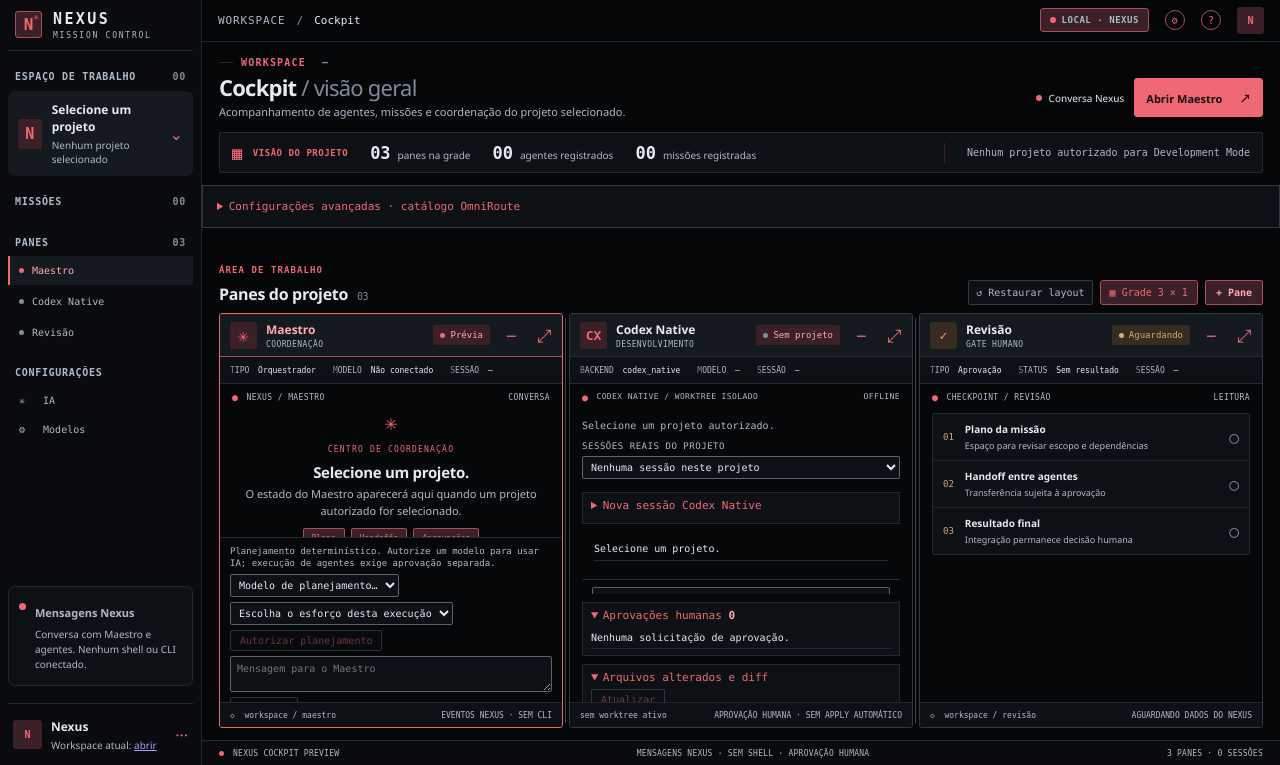
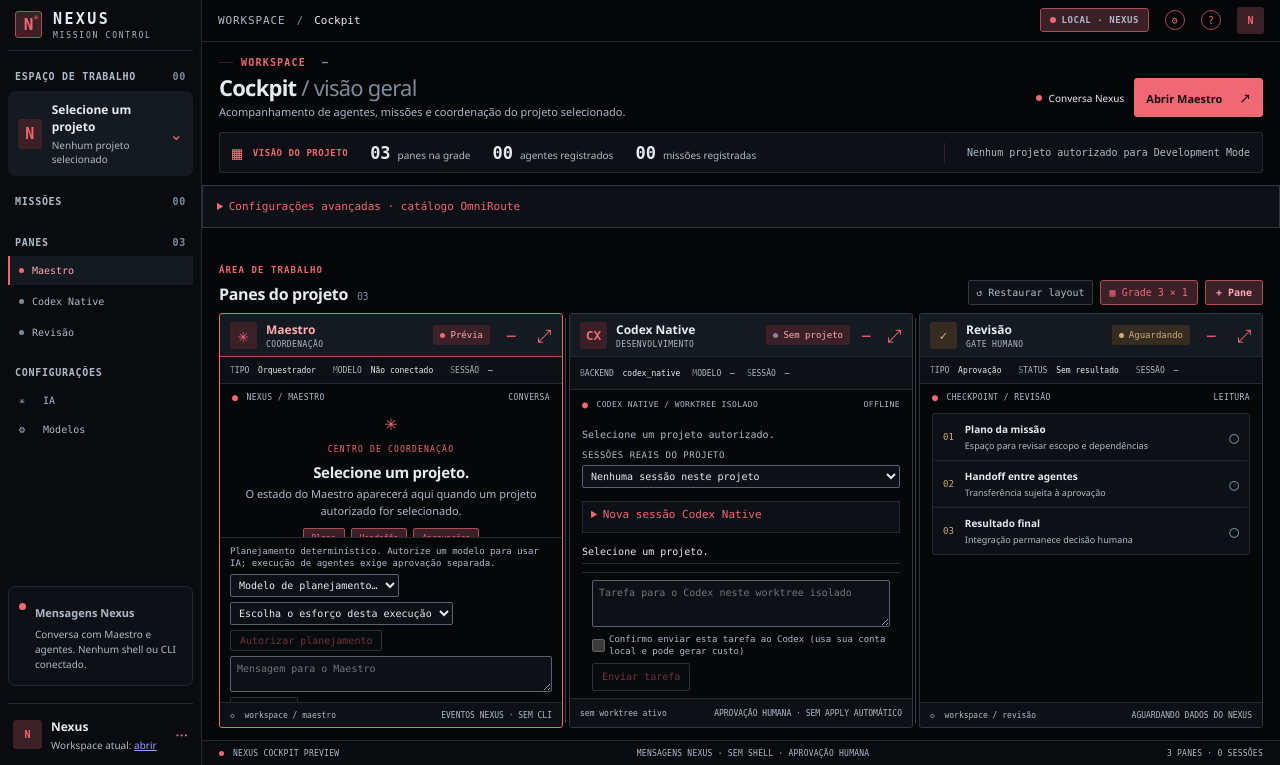
Before and after one commit to vitorhsanches/nexus, a FastAPI app: page /nexus/workspace/cockpit in a window 1280 px wide. Shown: the part 35-800 px from the top of the page. Run offline with FastAPI, Linux system fonts and the light colour scheme; data comes from the database, SQL or seed files in the repository; data that the repository does not hold is empty; parts of the project's set-up code (start-up, migrations or seed data) failed here and were passed over; some libraries are stand-ins or nearby versions.

Commit message:
fix(cockpit): contain Codex Native pane layout

```diff
--- a/nexus/web/static/css/cockpit.css
+++ b/nexus/web/static/css/cockpit.css
@@ -294,3 +294,31 @@ button:focus-visible,.pane:focus-visible{outline-color:var(--accent)}
 .native-approval-detail{margin:0;white-space:pre-wrap;overflow-wrap:anywhere;color:var(--text)}
 .native-link{color:var(--accent);font:10px 'Cascadia Code',Consolas,monospace}
 .native-composer{display:grid;gap:6px}
+
+/* Codex Native has one vertical scroll region inside its pane. */
+.native-pane .pane-header,.native-pane .pane-meta,.native-pane .pane-footer{flex:none;min-width:0}
+.native-pane .pane-identity{flex:1 1 auto;overflow:hidden}
+.native-pane .pane-identity>div,.native-pane .pane-tools{min-width:0}
+.native-pane .pane-identity strong,.native-pane .pane-identity div>span{overflow:hidden;text-overflow:ellipsis}
+.native-pane .pane-tools{flex:0 1 auto;max-width:56%;gap:4px}
+.native-pane .pane-tools .pane-tool{flex:none}
+.native-pane .pane-status{min-width:0;max-width:100%;overflow:hidden}
+.native-status-label{min-width:0;overflow:hidden;text-overflow:ellipsis;white-space:nowrap}
+.native-pane .pane-meta{height:auto;min-height:33px;flex-wrap:wrap;gap:3px 12px;padding-top:5px;padding-bottom:5px;overflow:visible;white-space:normal}
+.native-pane .pane-meta span{min-width:0;overflow-wrap:anywhere}
+.native-pane .pane-meta b{overflow-wrap:anywhere}
+.native-pane .pane-footer{height:auto;min-height:29px;padding-top:5px;padding-bottom:5px;white-space:normal}
+.native-pane .pane-footer span{min-width:0;overflow-wrap:anywhere}
+.native-pane .pane-footer span:last-child{text-align:right}
+.native-body{grid-template-columns:minmax(0,1fr);min-width:0;overflow-x:hidden;overflow-y:auto;overscroll-behavior:contain}
+.native-body>*{min-width:0}
+.native-body .terminal-kicker{height:auto;min-height:29px;flex-wrap:wrap;gap:4px 8px;padding-top:5px;padding-bottom:5px;line-height:1.4}
+.native-body .cockpit-conversation{padding:0}
+.native-body .cockpit-composer{max-height:none;overflow:visible}
+.native-body .cockpit-mission-diff{max-height:none;overflow:visible}
+.native-body .cockpit-model-select{width:100%;min-width:0}
+.native-body .native-section,.native-body .native-block,.native-body .native-approval,.native-body .native-actions{min-width:0}
+.native-body .native-actions{align-items:stretch}
+.native-body .cockpit-send{max-width:100%;min-width:0;min-height:28px;white-space:normal;line-height:1.35;text-align:center;overflow-wrap:anywhere}
+.native-body .native-file,.native-body .native-link,.native-body .native-approval-detail{max-width:100%;overflow-wrap:anywhere}
+@media(max-width:650px){.native-body{overflow:visible;padding-bottom:12px}.native-pane .pane-footer span:last-child{max-width:48%}}
--- a/nexus/web/templates/cockpit.html
+++ b/nexus/web/templates/cockpit.html
@@ -100,7 +100,7 @@
         </article>
 
         <article class="pane native-pane" id="native-pane" data-pane="native" tabindex="0" aria-label="Pane Codex Native">
-          <div class="pane-header"><div class="pane-identity"><span class="pane-icon agent-icon">CX</span><div><strong>Codex Native</strong><span>DESENVOLVIMENTO</span></div></div><div class="pane-tools"><span class="pane-status idle" id="native-status"><i></i> Sem projeto</span><button class="pane-tool minimize" type="button" aria-label="Minimizar Codex Native" title="Minimizar">−</button><button class="pane-tool expand" type="button" aria-label="Expandir Codex Native" title="Expandir">⤢</button></div></div>
+          <div class="pane-header"><div class="pane-identity"><span class="pane-icon agent-icon">CX</span><div><strong>Codex Native</strong><span>DESENVOLVIMENTO</span></div></div><div class="pane-tools"><span class="pane-status idle" id="native-status"><i></i><span class="native-status-label">Sem projeto</span></span><button class="pane-tool minimize" type="button" aria-label="Minimizar Codex Native" title="Minimizar">−</button><button class="pane-tool expand" type="button" aria-label="Expandir Codex Native" title="Expandir">⤢</button></div></div>
           <div class="pane-meta"><span>BACKEND <b id="native-meta-backend">codex_native</b></span><span>MODELO <b id="native-meta-model">—</b></span><span>SESSÃO <b id="native-meta-session">—</b></span></div>
           <div class="pane-body terminal-body native-body">
             <div class="terminal-kicker"><span>●</span> CODEX NATIVE / WORKTREE ISOLADO <span class="right" id="native-connection">OFFLINE</span></div>
```
